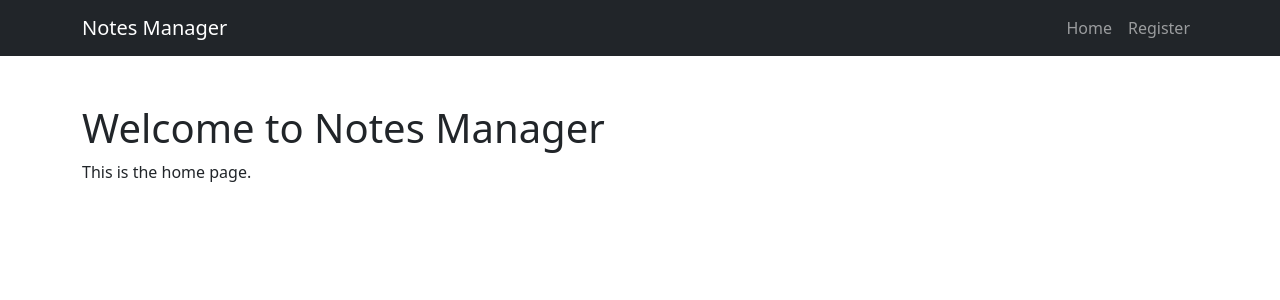
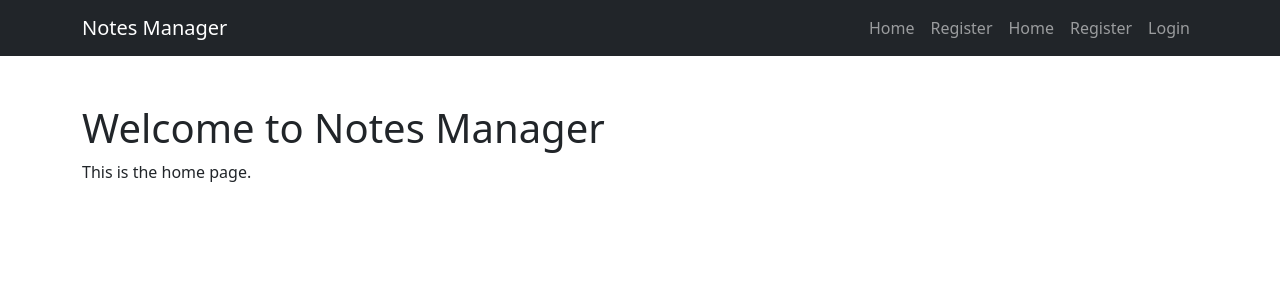
Before and after one commit to vaibhaviapshinge10-oss/NotesManager, a Django app: page / in a window 1280 px wide. Shown: the top 300 px of the page. Run offline with Django 5.2, Linux system fonts and the light colour scheme.

Commit message:
Implement user login

```diff
--- a/NoteManager/notes/templates/base.html
+++ b/NoteManager/notes/templates/base.html
@@ -24,6 +24,21 @@
             <li class="nav-item">
                 <a class="nav-link" href="/register/">Register</a>
             </li>
+            <li class="nav-item">
+    <a class="nav-link" href="/">Home</a>
+</li>
+
+<li class="nav-item">
+    <a class="nav-link" href="{% url 'register' %}">
+        Register
+    </a>
+</li>
+
+<li class="nav-item">
+    <a class="nav-link" href="{% url 'login' %}">
+        Login
+    </a>
+</li>
 
         </ul>
 
--- a/NoteManager/notes/urls.py
+++ b/NoteManager/notes/urls.py
@@ -3,5 +3,6 @@ from . import views
 
 urlpatterns = [
     path("", views.home, name="home"),
-    path("register/", views.register, name='register'),
+    path("register/", views.register, name="register"),
+    path("login/", views.login_user, name="login"),
 ]
--- a/NoteManager/notes/views.py
+++ b/NoteManager/notes/views.py
@@ -1,5 +1,7 @@
 from django.shortcuts import render, redirect
 from .forms import RegisterForm
+from django.contrib.auth import authenticate, login
+from django.contrib import messages
 
 def home(request):
     return render(request, "home.html")
@@ -23,3 +25,18 @@ def register(request):
         form = RegisterForm()
 
     return render(request, "register.html", {"form": form})
+
+def login_user(request):
+    if request.method == "POST":
+        username = request.POST.get("username")
+        password = request.POST.get("password")
+
+        user = authenticate(request, username=username, password=password)
+
+        if user is not None:
+            login(request, user)
+            return redirect("home")
+        else:
+            messages.error(request, "Invalid username or password.")
+
+    return render(request, "login.html")
```
Also changed, not shown: NoteManager/notes/templates/login.html (+54 -8 lines).
